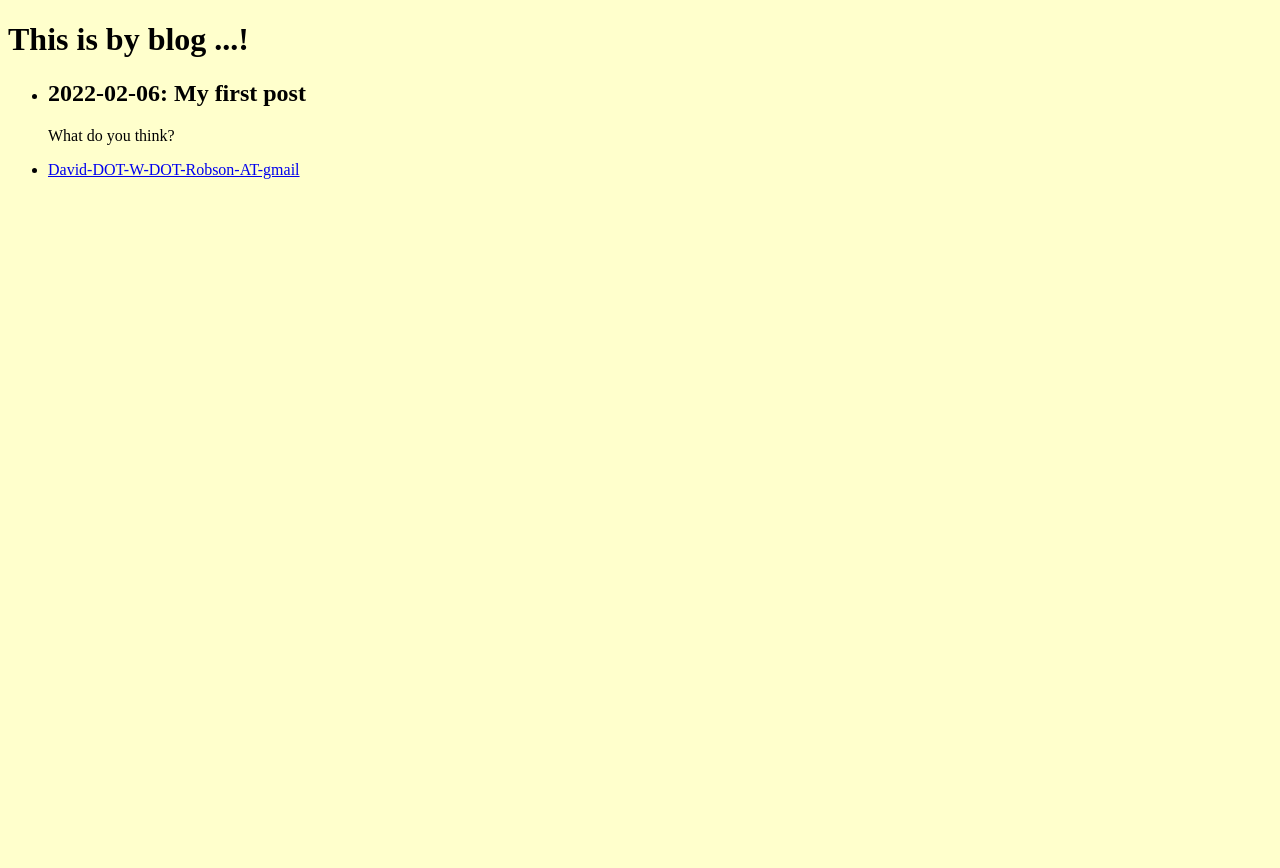
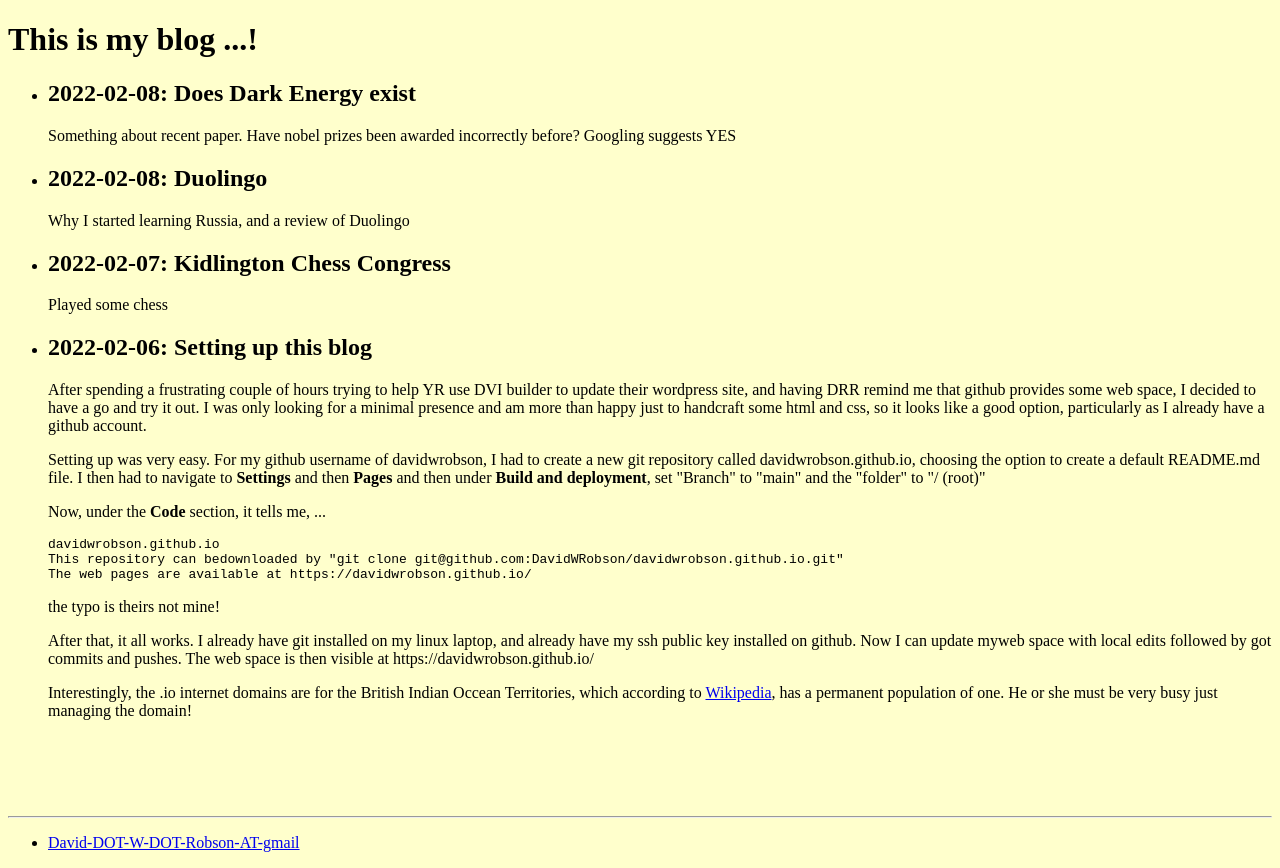
Before and after one commit to DavidWRobson/davidwrobson.github.io, a plain HTML site: page blog.html in a window 1280 px wide. Before the commit the page ends 800 px from the top, so only its background shows below. Drawn offline with Linux system fonts and the light colour scheme.

Commit message:
Post about github added

```diff
--- a/blog.html
+++ b/blog.html
@@ -1,7 +1,7 @@
 <!DOCTYPE html>
 <html>
  <head>
-   <title>DavidRobson's Blog</title>
+   <title>David Robson's Blog</title>
    <style>
    body {
      background-color: #ffffcc;
@@ -11,16 +11,46 @@
  <body>
    <div class=”container”>
      <div class=”blurb”>
-       <h1>This is by blog ...!</h1>
+       <h1>This is my blog ...!</h1>
 
        <ul>
+
        <li>
-          <h2>2022-02-06: My first post</h2>
-          <p>What do you think?</p>
+          <h2>2022-02-08: Does Dark Energy exist</h2>
+          <p>Something about recent paper.  Have nobel prizes been awarded incorrectly before?  Googling suggests YES</p>
        </li>
+
+       <li>
+          <h2>2022-02-08: Duolingo</h2>
+          <p>Why I started learning Russia, and a review of Duolingo</p>
+       </li>
+
+       <li>
+          <h2>2022-02-07: Kidlington Chess Congress</h2>
+          <p>Played some chess</p>
+       </li>
+
+       <li>
+          <h2>2022-02-06: Setting up this blog</h2>
+          <p>After spending a frustrating couple of hours trying to  help YR use DVI builder to update their wordpress site, and having DRR remind me that github provides some web space, I decided to have a go and try it out.  I  was only looking for a minimal presence and am more than happy just to handcraft some html and css, so it looks like a good option, particularly as I already have a github account.</p>
+ <p>Setting up was very easy.  For my github username  of davidwrobson, I had to create a new git repository called davidwrobson.github.io, choosing the option to create a default README.md file.  I then had to navigate to <b>Settings</b> and then <b>Pages</b> and then under <b>Build and deployment</b>, set "Branch" to "main" and the "folder" to "/ (root)"</p>
+<p>Now, under the <b>Code</b> section, it tells me, ...</p>
+<pre>
+davidwrobson.github.io
+This repository can bedownloaded by "git clone git@github.com:DavidWRobson/davidwrobson.github.io.git"
+The web pages are available at https://davidwrobson.github.io/
+</pre>
+<p> the typo is theirs not mine!</p>
+<p>After that, it all works.  I already have git installed on my linux laptop, and already have my  ssh  public key installed on github. Now I can update myweb space with local edits followed by got commits and pushes.  The web space is then visible at https://davidwrobson.github.io/</p>
+
+<p>Interestingly, the .io internet domains are for the British Indian Occean Territories, which according to <a href="https://en.wikipedia.org/wiki/British_Indian_Ocean_Territory">Wikipedia</a>, has a permanent population of one.  He or she must be very busy just managing the domain!</p>
+       </li>
+
+       </ul>
      </div>
    </div>
    <footer>
+   <br/><br/><br/><br/><hr/>
    <ul>
      <li><a href=”mailto:David-DOT-W-DOT-Robson-AT-gmail”>David-DOT-W-DOT-Robson-AT-gmail</a></li>
    </ul>
```
Also changed, not shown: index.html (+8 -8 lines), links.html (added, +33 -0 lines).
